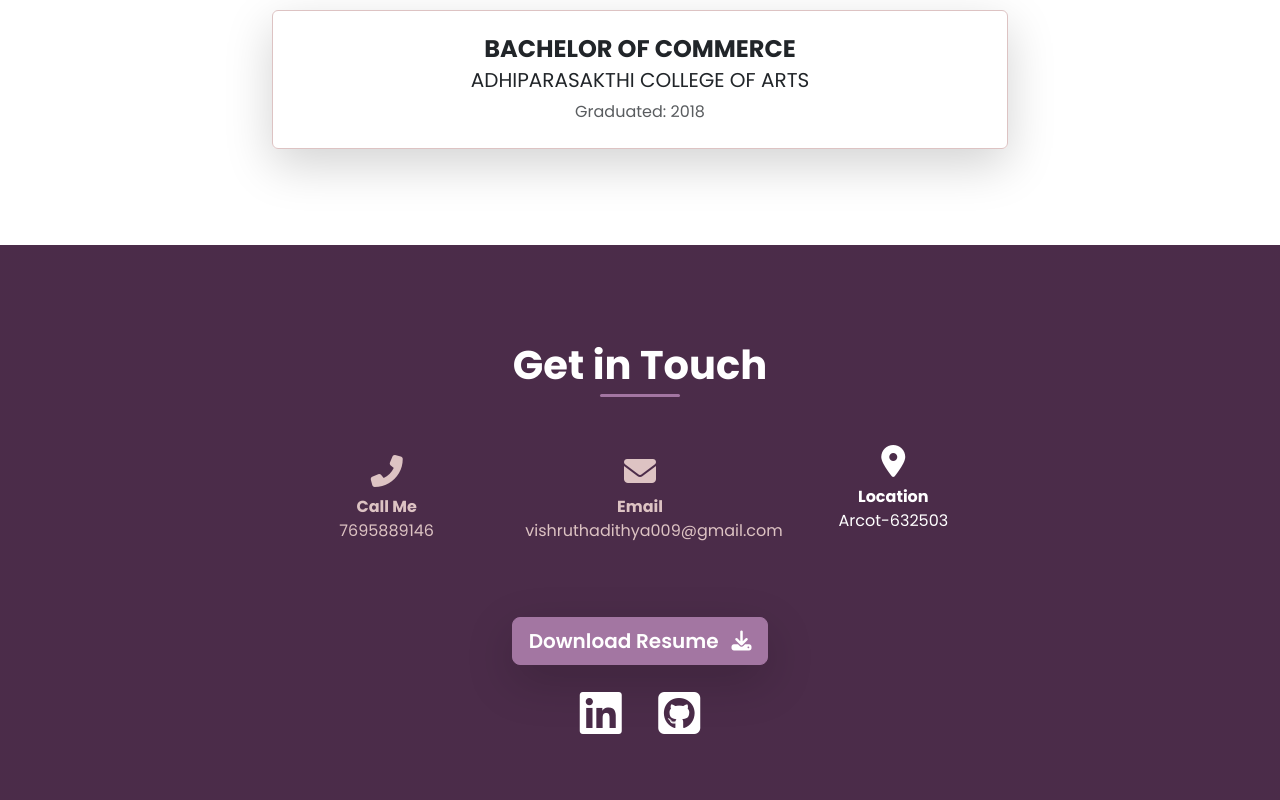
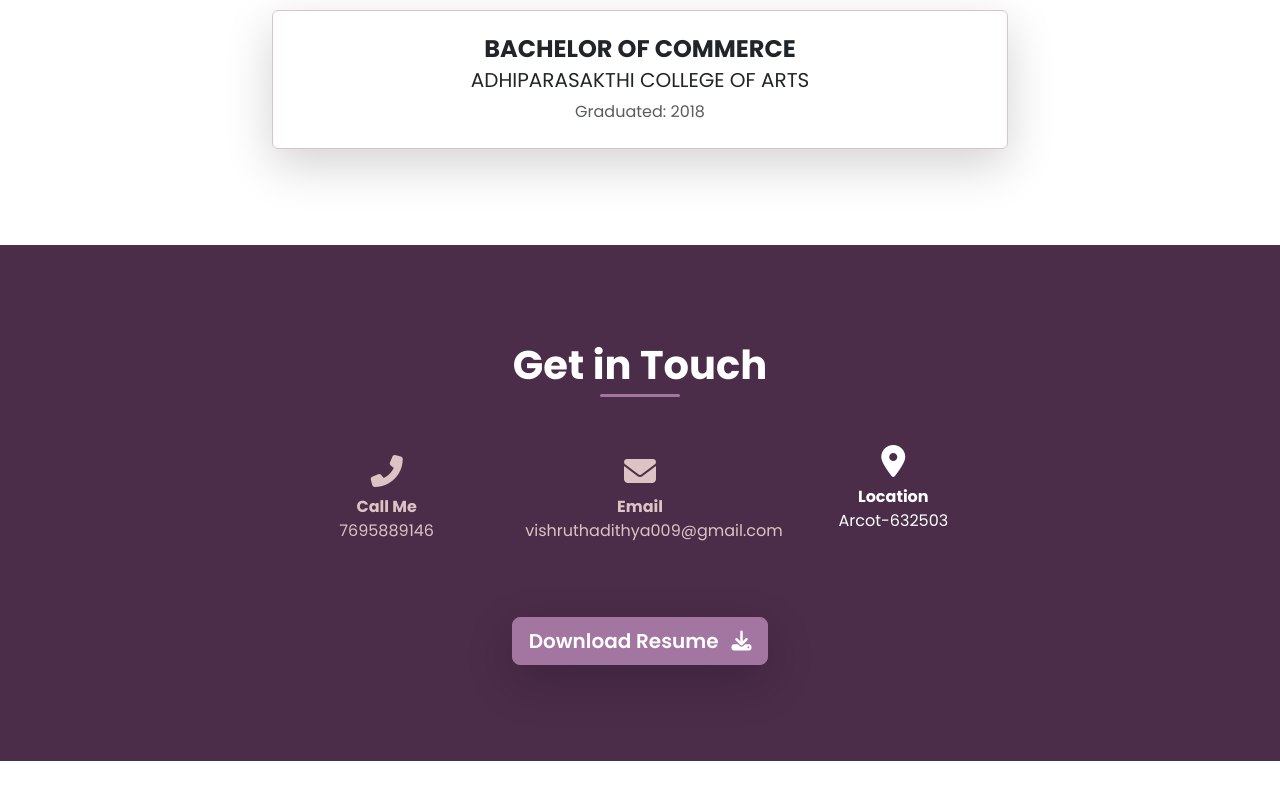
Before and after one commit to vishruthadithya-J/vishruthadithya-J.github.io, a plain HTML site: page index.html in a window 1280 px wide. Shown: the part 4854-5654 px from the top of the page. After the commit the page ends 5615 px from the top, so only its background shows below. Drawn offline with nearby package versions, Linux system fonts and the light colour scheme.

Commit message:
Update index.html

```diff
--- a/index.html
+++ b/index.html
@@ -282,10 +282,7 @@
                             </a>
                         </div>
 
-                        <div class="social-links mt-4">
-                            <a href="#" target="_blank" class="text-white mx-3"><i class="fab fa-linkedin fa-3x"></i></a>
-                            <a href="#" target="_blank" class="text-white mx-3"><i class="fab fa-github-square fa-3x"></i></a>
-                        </div>
+
                     </div>
                 </div>
             </div>
```
